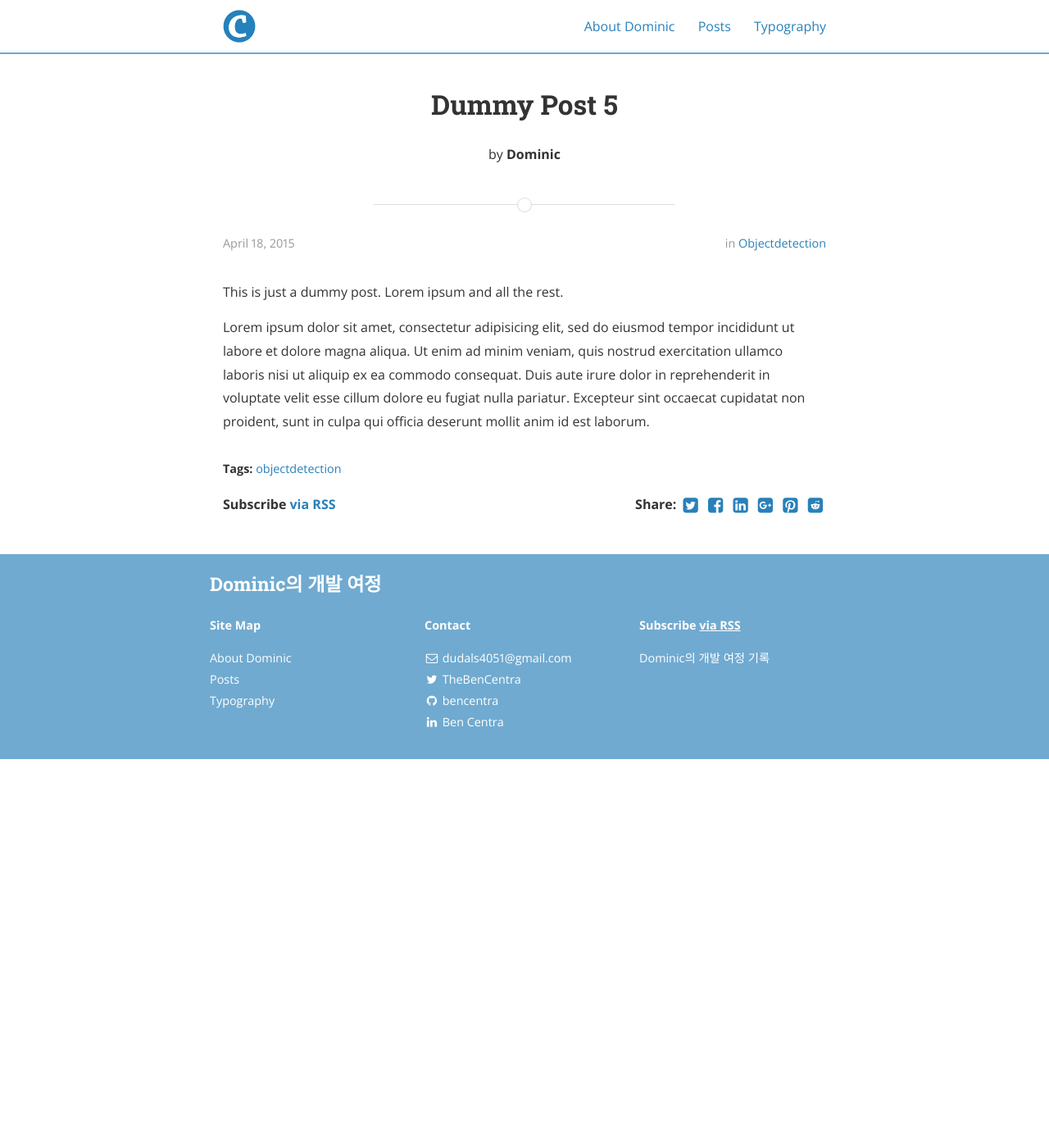
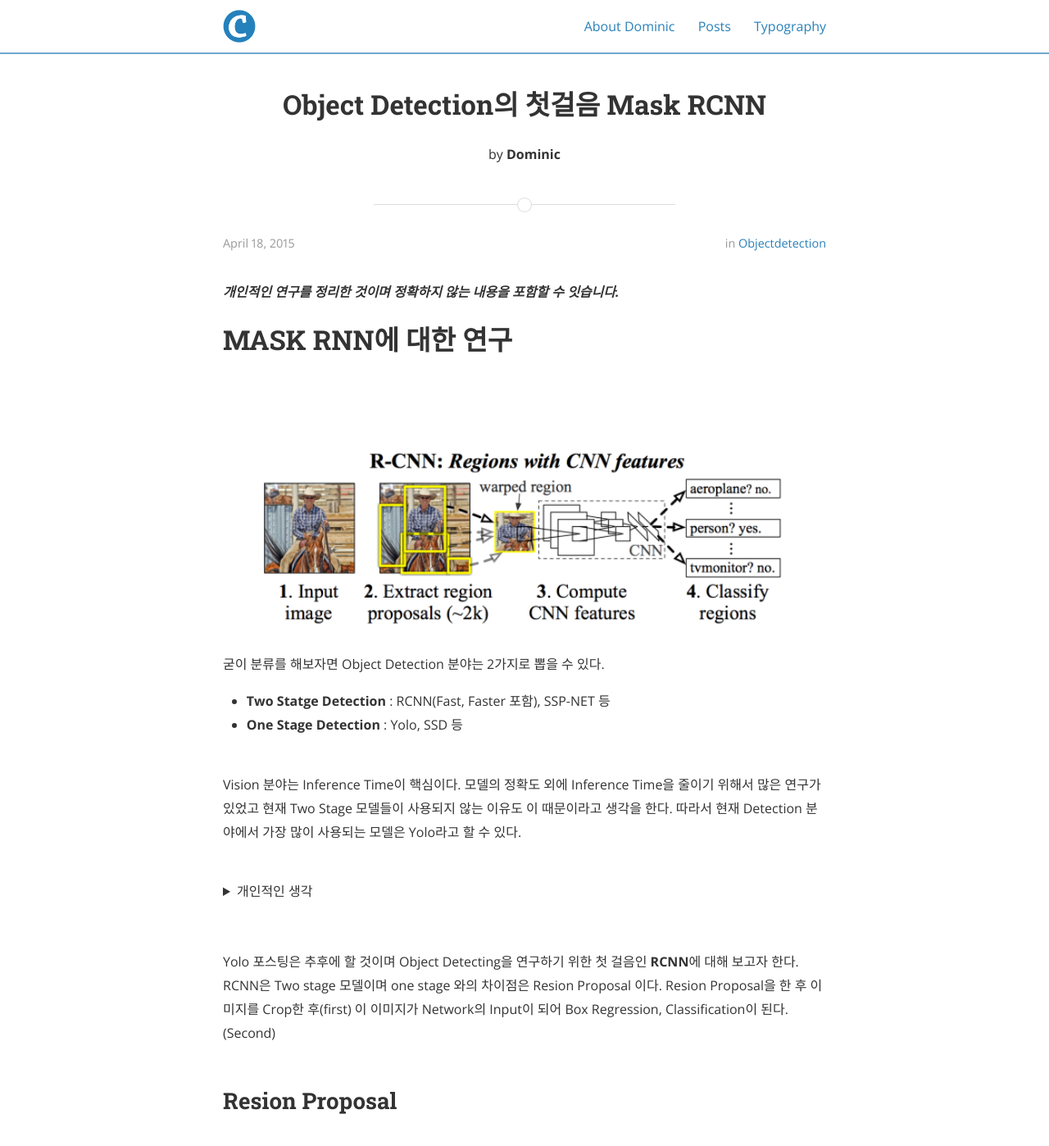
Before and after one commit to DominicAI/DominicAI.github.io, a Jekyll site: the page built from _posts/2015-04-18-dummy5.md, in a window 1280 px wide and 1400 px high. Shown: the whole window at 82% size. Built offline with Jekyll 4.4.1, drawn with Linux system fonts in a browser that asks for light colours; nearby versions of some CDN libraries.

Commit message:
Object detection

```diff
--- a/_posts/2015-04-18-dummy5.md
+++ b/_posts/2015-04-18-dummy5.md
@@ -1,17 +1,51 @@
 ---
 layout: post
-title:  "Dummy Post 5"
+title:  "Object Detection의 첫걸음 Mask RCNN"
 date:   2015-04-18T14:25:52-05:00
 author: Dominic
 categories: ObjectDetection
 tags: objectdetection
 ---
+***개인적인 연구를 정리한 것이며 정확하지 않는 내용을 포함할 수 잇습니다.***
 
-This is just a dummy post. Lorem ipsum and all the rest.
 
-Lorem ipsum dolor sit amet, consectetur adipisicing elit, sed do eiusmod
-tempor incididunt ut labore et dolore magna aliqua. Ut enim ad minim veniam,
-quis nostrud exercitation ullamco laboris nisi ut aliquip ex ea commodo
-consequat. Duis aute irure dolor in reprehenderit in voluptate velit esse
-cillum dolore eu fugiat nulla pariatur. Excepteur sint occaecat cupidatat non
-proident, sunt in culpa qui officia deserunt mollit anim id est laborum.
+# MASK RNN에 대한 연구
+
+<br>
+<br>
+
+![alt text]({{ site.baseurl }}/assets/RCNN.png "Profile Picture")
+<br>
+굳이 분류를 해보자면 Object Detection 분야는 2가지로 뽑을 수 있다.<br>
+<div markdown="1">
+- **Two Statge Detection** : RCNN(Fast, Faster 포함), SSP-NET 등
+- **One Stage Detection** : Yolo, SSD 등
+</div>
+<br>
+Vision 분야는 Inference Time이 핵심이다. 모델의 정확도 외에 Inference Time을 줄이기 위해서 많은 연구가 있었고
+현재 Two Stage 모델들이 사용되지 않는 이유도 이 때문이라고 생각을 한다. 따라서 현재 Detection 분야에서 가장 많이 사용되는
+모델은 Yolo라고 할 수 있다.
+<br>
+<br>
+<details>
+<summary>개인적인 생각</summary>
+<div markdown="1">
+<u>
+석사연구원으로 연구를 하면서 모델을 개발하고 모델의 성능을 높이기 위한 연구를 주로 해왔다. 연구원으로 지내며 가장 궁금했던 점은
+누군가는 이 모델을 사용해야 할 텐데 Inference Time을 줄이기 위한 연구와 또한 API를 패키징(당시에는 이 말조차도 몰랐다.)을 위한
+연구를 나중에 해보고 싶다는 생각을 했었다.
+</u>
+</div>
+</details>
+<br>
+<br>
+Yolo 포스팅은 추후에 할 것이며 Object Detecting을 연구하기 위한 첫 걸음인 **RCNN**에 대해 보고자 한다.
+RCNN은 Two stage 모델이며 one stage 와의 차이점은 Resion Proposal 이다.  Resion Proposal을 한 후 이미지를 Crop한 후(first)
+이 이미지가 Network의 Input이 되어 Box Regression, Classification이 된다.(Second)
+<br>
+<br>
+
+## Resion Proposal
+<br>
+<br>
+![alt text]({{ site.baseurl }}/assets/selectsearch.png "Profile Picture")
```
Also changed, not shown: assets/RCNN.png (added), assets/selectsearch.png (added).
